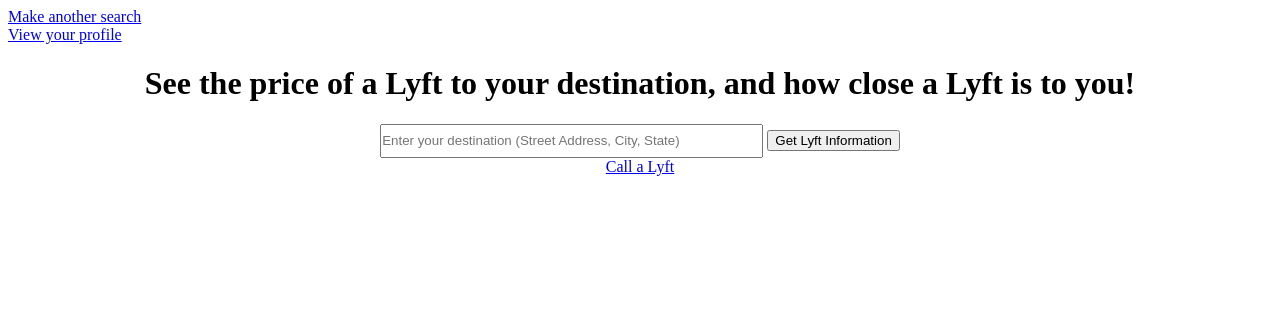
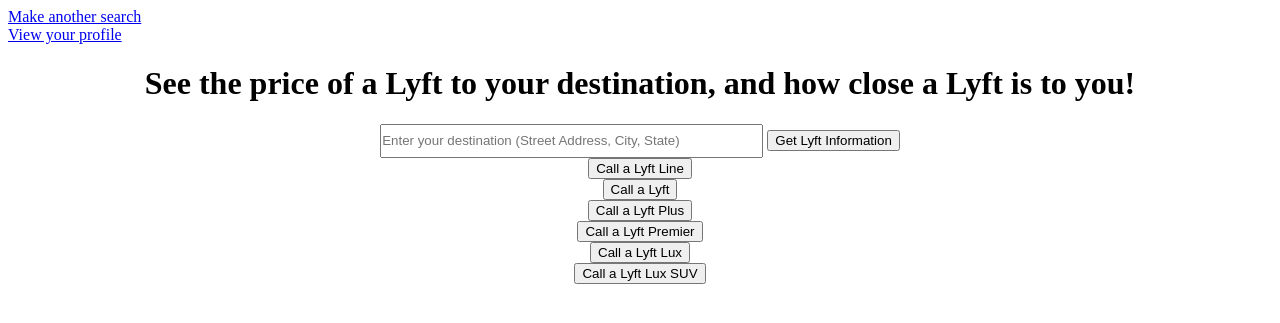
Before and after one commit to neelakaushik/cs411-project, a Flask app: page /Lyftsummary in a window 1280 px wide. Shown: the top 323 px of the page. Run offline with Flask 2, Linux system fonts and the light colour scheme; data comes from the database, SQL or seed files in the repository; parts of the project's set-up code (start-up, migrations or seed data) failed here and were passed over.

Commit message:
Add ability to request lyft

```diff
--- a/templates/Lyftsummary.html
+++ b/templates/Lyftsummary.html
@@ -27,8 +27,26 @@
                 </form>
             <div>
             <div class="CallLyft">
-                        <a href="https://ride.lyft.com">Call a Lyft</a>
-    </center>
+                    <form action="RequestLyft?type=lyft_line" method="post">
+			<input type="submit" class="button" value="Call a Lyft Line"> </input>
+		</form>
+		    <form action="RequestLyft?type=lyft" method="post">
+			<input type="submit" class="button" value="Call a Lyft"> </input>
+		</form>
+		    <form action="RequestLyft?type=lyft_plus" method="post">
+			<input type="submit" class="button" value="Call a Lyft Plus"> </input>
+		</form>
+		    <form action="RequestLyft?type=lyft_premier" method="post">
+			<input type="submit" class="button" value="Call a Lyft Premier"> </input>
+		</form>
+		    <form action="RequestLyft?type=lyft_lux" method="post">
+			<input type="submit" class="button" value="Call a Lyft Lux"> </input>
+		</form>
+		    <form action="RequestLyft?type=lyft_luxsuv" method="post">
+			<input type="submit" class="button" value="Call a Lyft Lux SUV"> </input>
+		</form>
+	    <div>
+	</center>
 
 </body>
 
```
Also changed, not shown: templates/requested_lyft.html (added, +25 -0 lines).
